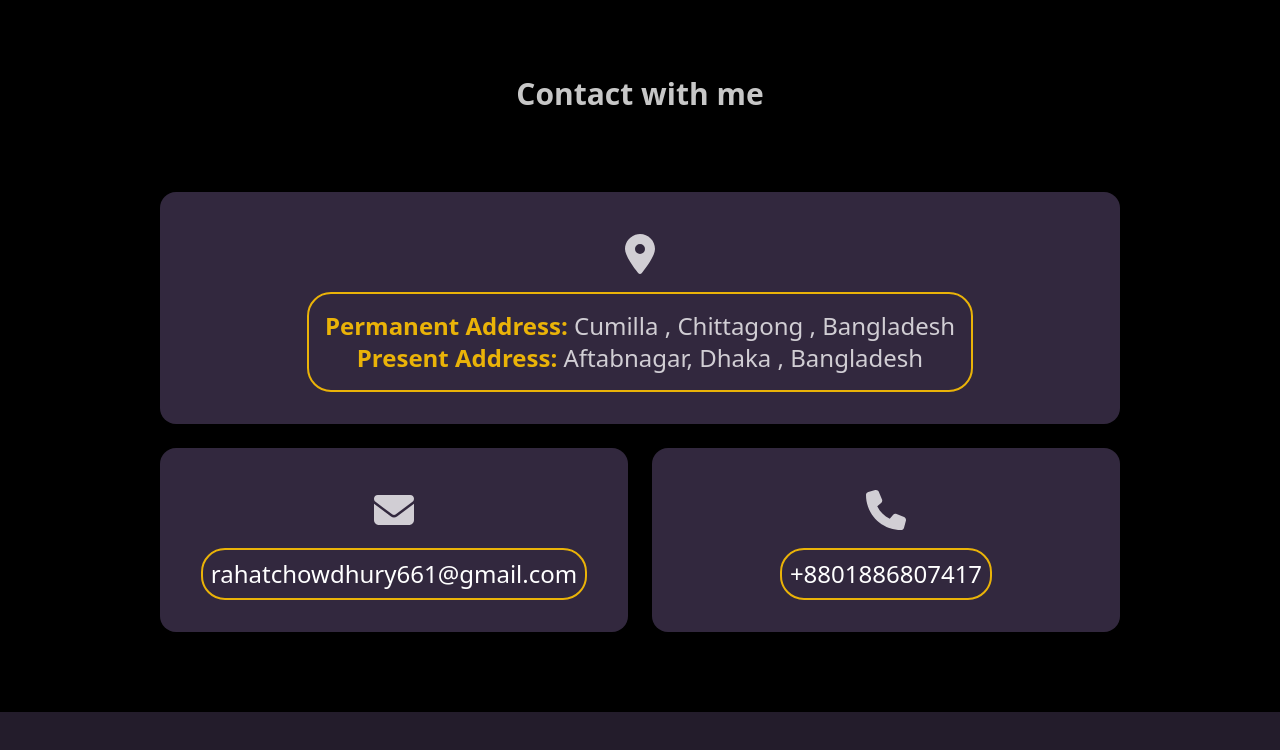
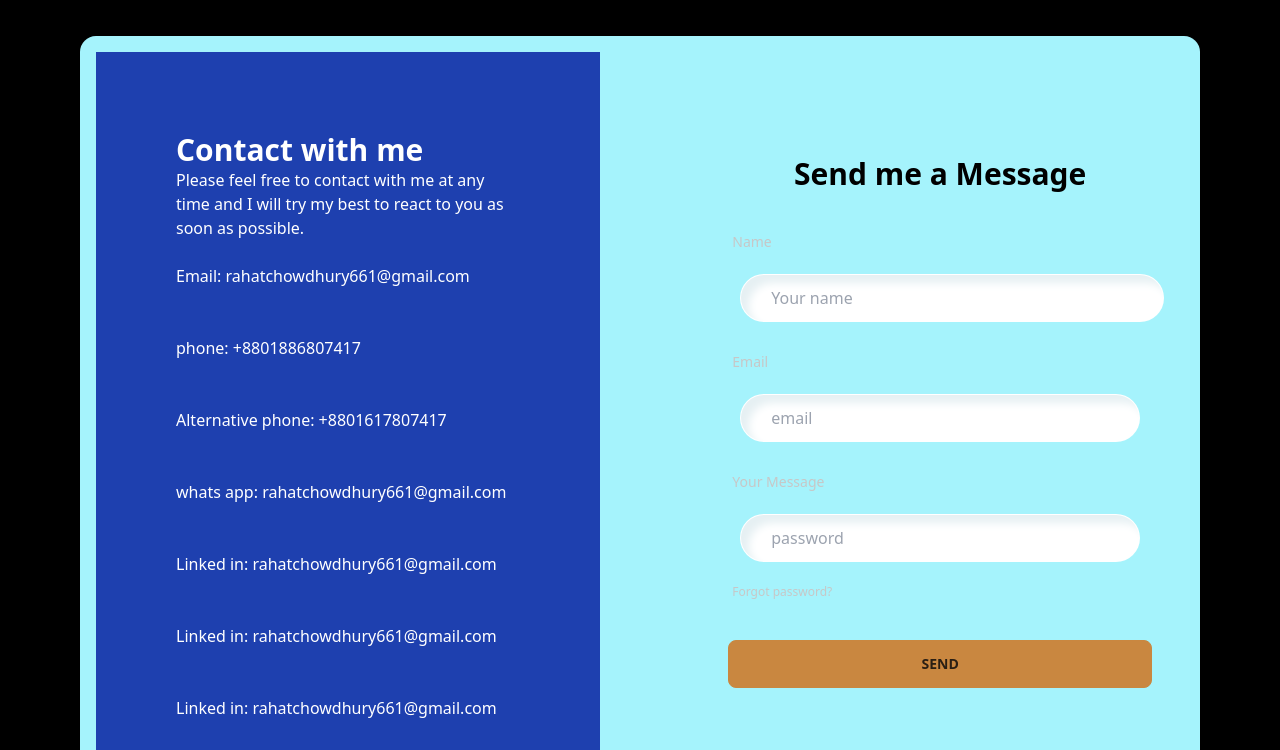
Before and after one commit to mottakinrahat/rahat-chowdhury-portfolio, a React (Vite) app: page / in a window 1280 px wide. Shown: the part 2740-3490 px from the top of the page. Built offline with nearby package versions, Linux system fonts and the light colour scheme; no server answers.

Commit message:
commited

```diff
--- /dev/null
+++ b/src/component/Contact/Contact.css
@@ -0,0 +1,6 @@
+.form-group{
+    padding: 0px 30px;
+    margin:14px 12px;
+    border-radius: 25px;
+    box-shadow: inset 8px 8px 8px #e6f0f3, inset -8px -8px 8px #ffff ;
+}
--- a/src/component/Contact/Contact.jsx
+++ b/src/component/Contact/Contact.jsx
@@ -1,44 +1,58 @@
 import React, { useEffect } from 'react';
 import { FontAwesomeIcon } from '@fortawesome/react-fontawesome';
-import { faLocationDot ,faEnvelope,faPhone} from '@fortawesome/free-solid-svg-icons';
+import { faLocationDot, faEnvelope, faPhone } from '@fortawesome/free-solid-svg-icons';
 import '@fortawesome/fontawesome-free/css/all.min.css';
 import AOS from 'aos';
 import 'aos/dist/aos.css';
-    const Contact = () => {
-    useEffect(()=>{
-      AOS.init({duration:2000})
-    },[])
+import './Contact.css'
+
+const Contact = () => {
+    useEffect(() => {
+        AOS.init({ duration: 2000 })
+    }, [])
     return (
-        <div className='animation' data-aos='zoom-out-right'>
-            <h2 className="text-3xl font-bold text-center mt-20">Contact with me</h2>
-            <div className='mt-20'>
-                <div>
-                    <div className="card  mx-40 bg-neutral text-neutral-content">
-                        <div className="card-body items-center text-center">
-                            <FontAwesomeIcon className=' h-10 p-[10px] rounded-[10px]' icon={faLocationDot} />
-                            <h1 className='text-2xl  border-yellow-500  border-2 p-4 rounded-3xl '><span className='text-yellow-500 font-semibold'>Permanent Address:</span> Cumilla , Chittagong , Bangladesh<br /><p> <span className='text-yellow-500 font-semibold'>Present Address:</span> Aftabnagar, Dhaka , Bangladesh</p> </h1>
+        <div className="hero min-h-screen bg-cyan-200 mt-10 m-20 w-auto rounded-2xl text-black">
+            <div className="hero-content flex-col lg:flex-row">
+                <div className="text-center w-1/2 bg-blue-800 p-20  text-white h-full lg:text-left">
+                    <h1 className="text-3xl font-bold">Contact with me</h1>
+                    <p>Please feel free to contact with me at any time and I will try my best to react to you as soon as possible.</p>
+                    <p className="py-6">Email: rahatchowdhury661@gmail.com </p>
+                    <p className="py-6">phone: +8801886807417</p>
+                    <p className="py-6">Alternative phone: +8801617807417</p>
+                    <p className="py-6">whats app: rahatchowdhury661@gmail.com </p>
+                    <p className="py-6">Linked in: rahatchowdhury661@gmail.com </p>
+                    <p className="py-6">Linked in: rahatchowdhury661@gmail.com </p>
+                    <p className="py-6">Linked in: rahatchowdhury661@gmail.com </p>
+                </div>
+                <div className=" w-1/2  bg-cyan-200 md:ml-20">
+                    <h2 className='text-3xl font-bold text-center'>Send me a Message</h2>
+                    <div className="card-body w-full">
+                        <div className="form-control">
+                            <label className="label">
+                                <span className="label-text">Name</span>
+                            </label>
+                            <input type="text" placeholder="Your name" className="form-group input input-bordered-none shadow-inner w-full  bg-white" />
                         </div>
-
-                    </div>
-                    <div className='flex justify-between items-center gap-6 mt-6 mx-40  '>
-
-                        <div className="card w-1/2 bg-neutral text-neutral-content">
-                            <div className="card-body items-center text-center">
-                                <FontAwesomeIcon  className=' h-10 p-[10px] rounded-[10px]' icon={faEnvelope} />
-                                <h1 className='text-2xl  border-yellow-500  border-2 p-2 rounded-3xl text-white '>rahatchowdhury661@gmail.com</h1>
-
-                            </div>
+                        <div className="form-control">
+                            <label className="label ">
+                                <span className="label-text">Email</span>
+                            </label>
+                            <input type="text" placeholder="email" className="form-group  input input-bordered-none shadow-inner  bg-white" />
                         </div>
-                        <div className="card w-1/2 bg-neutral text-neutral-content">
-                            <div className="card-body items-center text-center">
-                            <FontAwesomeIcon  className=' h-10 p-[10px] rounded-[10px]' icon={faPhone} />
-                            <h1 className='text-2xl  border-yellow-500  border-2 p-2 rounded-3xl text-white '>+8801886807417</h1>
-
-                            </div>
+                        <div className="form-control">
+                            <label className="label">
+                                <span className="label-text">Your Message</span>
+                            </label>
+                            <input type="text" placeholder="password" className="form-group  input input-bordered-none shadow-inner bg-white" />
+                            <label className="label">
+                                <a href="#" className="label-text-alt link link-hover">Forgot password?</a>
+                            </label>
+                        </div>
+                        <div className="form-control mt-6">
+                            <button className="btn btn-primary">Send</button>
                         </div>
                     </div>
                 </div>
-
             </div>
         </div>
     );
--- a/src/component/Home/Banner.jsx
+++ b/src/component/Home/Banner.jsx
@@ -1,17 +1,16 @@
 import React, { useEffect } from 'react';
 import backgroundImage from '../../assets/banner/background.jpg'
 import myNewImage from '../../assets/banner/myLastBannerImg.png'
-import {FaFacebookSquare,FaLinkedin,FaWhatsappSquare } from "react-icons/fa";
+import { FaFacebookSquare, FaLinkedin, FaWhatsappSquare } from "react-icons/fa";
 import { Link } from 'react-router-dom';
-import {useTypewriter,Cursor} from 'react-simple-typewriter'
 import Typewriter from 'typewriter-effect';
 import AOS from 'aos';
 import 'aos/dist/aos.css';
 
 const Banner = () => {
-  useEffect(()=>{
-    AOS.init({duration:2000})
-  },[])
+  useEffect(() => {
+    AOS.init({ duration: 2000 })
+  }, [])
   return (
     <div className="relative animation" data-aos="fade-up">
       <div
@@ -19,23 +18,23 @@ const Banner = () => {
         style={{ backgroundImage: `url(${backgroundImage})` }}
       >
         <div className="absolute h-full inset-0 bg-black opacity-100"></div>
-          <div className="relative flex items-center justify-between container px-40 mx-auto  h-full">
+        <div className="relative md:flex md:justify-between md:items-center container md:px-40 mx-auto  h-full">
           <div className="text-white text-lg w-1/2 sm:text-xl mt-20">
             <h1 className="font-semibold text-3xl">Hello, It's me </h1>
             <h2 className='text-5xl font-bold text-yellow-400'>MD. Mottakin Rahat</h2>
             <div className='text-2xl font-bold text-cyan-200'>
-         <Typewriter style={{font:'bold'}} options={{
+              <Typewriter style={{ font: 'bold' }} options={{
                 autoStart: true,
-                loop:true,
-                delay:40,
-                strings:[
+                loop: true,
+                delay: 40,
+                strings: [
                   'I am a React Developer'
                 ]
               }}>
 
               </Typewriter>
             </div>
-              <p className='mt-4 text-[15px]'>I am a highly proficient developer specializing in the MERN stack, Next.js, and JavaScript. With an extensive command over MongoDB, Express.js, React, and Node.js, I possess the ability to craft dynamic and visually stunning web applications. By harnessing the capabilities of Next.js, I create lightning-fast and engaging user interfaces.
+            <p className='mt-4 md:text-[15px]'>I am a highly proficient developer specializing in the MERN stack, Next.js, and JavaScript. With an extensive command over MongoDB, Express.js, React, and Node.js, I possess the ability to craft dynamic and visually stunning web applications. By harnessing the capabilities of Next.js, I create lightning-fast and engaging user interfaces.
             </p>
             <div className="flex items-center gap-2 mt-4">
               <Link to='https://www.facebook.com/profile.php?id=100080013413534'> <FaFacebookSquare className='w-10 h-10'></FaFacebookSquare></Link>
--- a/src/component/SkillSection/SkillSection.jsx
+++ b/src/component/SkillSection/SkillSection.jsx
@@ -16,7 +16,7 @@ const SkillSection = () => {
     return (
         <div className='animation' data-aos='zoom-in-up'>
             <h2 className='text-3xl font-bold text-center mt-10'>My Skills</h2>
-            <div className='grid md:grid-cols-5 justify-between items-center gap-4 px-10 ml-20'>
+            <div className='grid md:grid-cols-5 justify-between items-center gap-4 px-10'>
                 {
                     skills.map(skill => <ShowSkill key={skill._id} skill={skill}></ShowSkill>)
                 }
```
Lines whose indentation alone changed are shown as unchanged.
